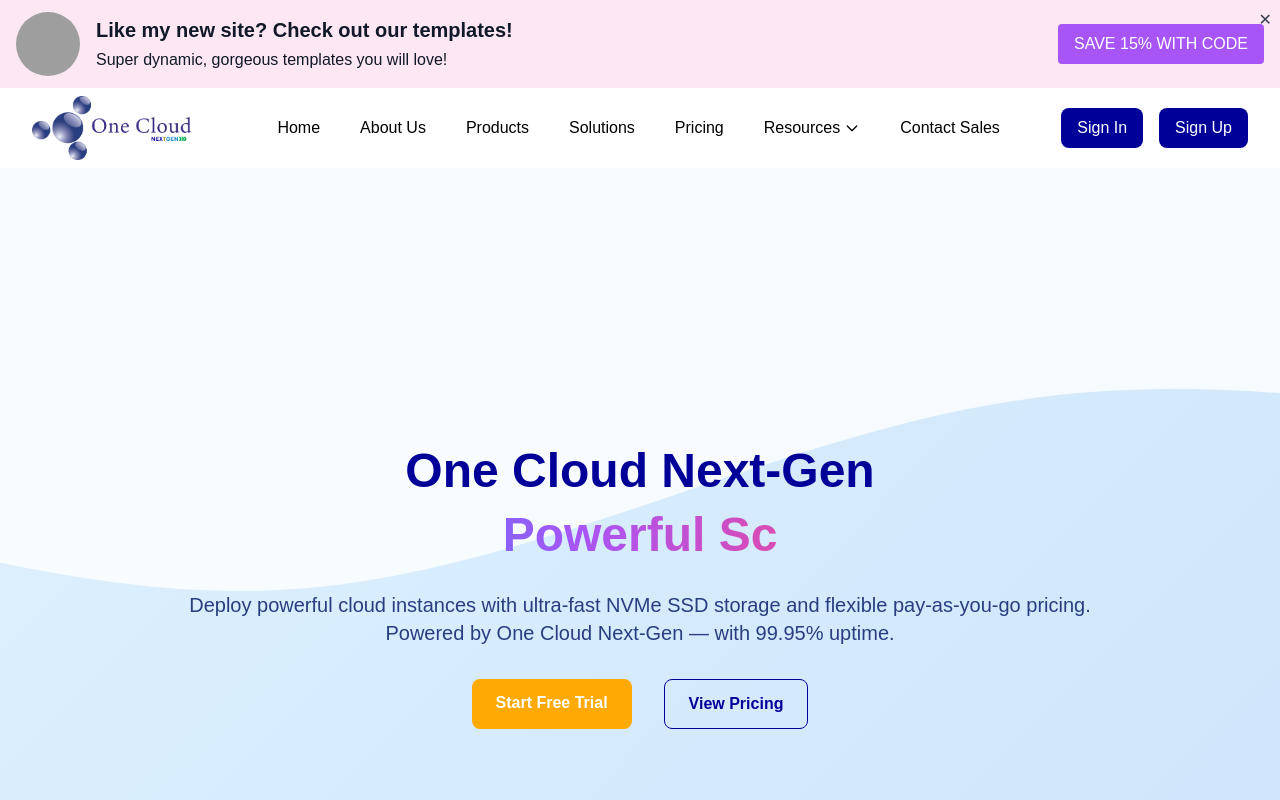
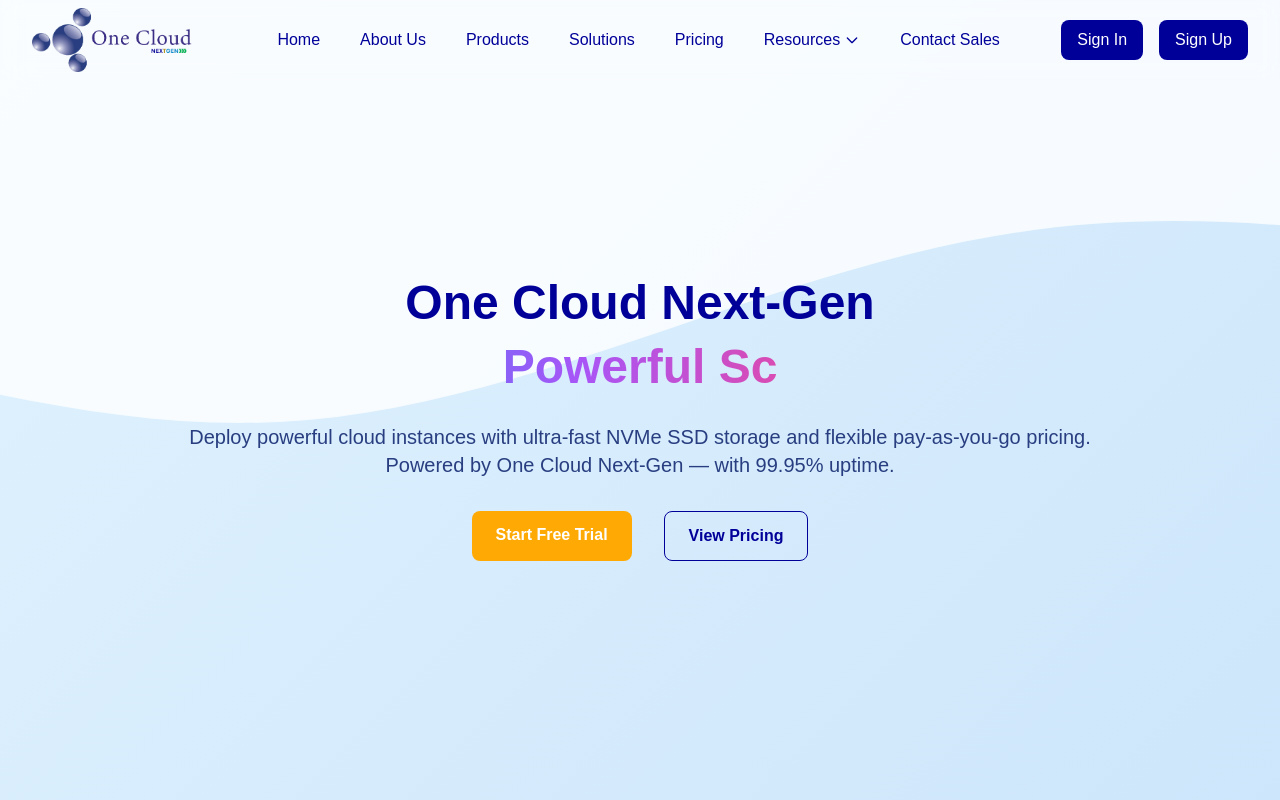
Before and after one commit to ayezinhtun/1CNGUI, a React (Vite) app: page / in a window 1280 px wide. Shown: the top 800 px of the page. Built offline with nearby package versions, Linux system fonts and the light colour scheme; grey boxes are pictures that could not be loaded.

Commit message:
update in dev

```diff
--- a/src/components/AnnouncementBanner.jsx
+++ /dev/null
@@ -1,75 +0,0 @@
-import React, { useState, useEffect } from "react";
-
-export default function AnnouncementBanner({ onBannerHeight }) {
-  const [hidden, setHidden] = useState(false);
-  const [lastScrollY, setLastScrollY] = useState(0);
-
-  // Track scroll direction
-  useEffect(() => {
-    const handleScroll = () => {
-      const currentScrollY = window.scrollY;
-
-      if (currentScrollY > lastScrollY && currentScrollY > 50) {
-        setHidden(true); // scrolling down → hide banner
-      } else if (currentScrollY < lastScrollY) {
-        setHidden(false); // scrolling up → show banner
-      }
-
-      setLastScrollY(currentScrollY);
-    };
-
-    window.addEventListener("scroll", handleScroll, { passive: true });
-    return () => window.removeEventListener("scroll", handleScroll);
-  }, [lastScrollY]);
-
-  // Send banner height to parent for navbar offset
-  useEffect(() => {
-    const bannerEl = document.getElementById("announcement-banner");
-    if (bannerEl && onBannerHeight) {
-      onBannerHeight(bannerEl.offsetHeight);
-    }
-  }, [onBannerHeight]);
-
-  return (
-    <div
-      id="announcement-banner"
-      className={`bg-pink-100 text-gray-900 w-full transform transition-transform duration-300 ease-in-out`}
-      style={{ transform: hidden ? "translateY(-100%)" : "translateY(0)" }}
-    >
-      <div className="max-w-7xl mx-auto px-4 py-3 flex flex-col md:flex-row items-center justify-between gap-4 relative">
-        {/* Left image */}
-        <img
-          src="/path-to-your-image.jpg"
-          alt="Promo"
-          className="w-16 h-16 object-cover rounded-full"
-        />
-
-        {/* Text */}
-        <div className="flex-1 text-center md:text-left">
-          <h2 className="text-lg md:text-xl font-semibold">
-            Like my new site? Check out our templates!
-          </h2>
-          <p className="text-sm md:text-base mt-1">
-            Super dynamic, gorgeous templates you will love!
-          </p>
-        </div>
-
-        {/* Button */}
-        <a
-          href="#"
-          className="bg-purple-500 text-white px-4 py-2 rounded hover:bg-purple-600 text-sm md:text-base"
-        >
-          SAVE 15% WITH CODE
-        </a>
-
-        {/* Close button */}
-        <button
-          onClick={() => setHidden(true)}
-          className="absolute top-2 right-2 text-gray-700 hover:text-gray-900"
-        >
-          ✕
-        </button>
-      </div>
-    </div>
-  );
-}
--- a/src/components/Layout.jsx
+++ b/src/components/Layout.jsx
@@ -2,18 +2,14 @@
 import Navbar from "./Navbar";
 import Footer from "./Footer";
 import { Outlet } from "react-router-dom";
-import AnnouncementBanner from "./AnnouncementBanner";
 
 export function Layout({ children }) {
 
-    const [bannerHeight, setBannerHeight] = useState(0);
   return (
     <div>
 
-         <AnnouncementBanner onBannerHeight={setBannerHeight} />
-      {/* <AnnouncementBanner/> */}
-      {/* <Navbar/> */}
-        <Navbar bannerHeight={bannerHeight} />
+
+      <Navbar/>
       <main>{children}</main>
       <Footer />
       <Outlet />
--- a/src/components/Navbar.jsx
+++ b/src/components/Navbar.jsx
@@ -14,21 +14,6 @@
   const desktopDropdownRef = useRef(null); // Separate ref for desktop
   const mobileDropdownRef = useRef(null); // Separate ref for mobile
 
-  const [sticky, setSticky] = useState(false);
-
-
-    useEffect(() => {
-    const handleScroll = () => {
-      if (window.scrollY >= bannerHeight) {
-        setSticky(true); // fix navbar at top
-      } else {
-        setSticky(false); // normal navbar
-      }
-    };
-
-    window.addEventListener("scroll", handleScroll, { passive: true });
-    return () => window.removeEventListener("scroll", handleScroll);
-  }, [bannerHeight]);
 
   // Toggle mobile menu visibility
   const toggleMobileMenu = () => {
@@ -74,9 +59,10 @@
   }, []);
 
   return (
-     <nav
-      className={`w-full z-50 bg-white transition-all duration-300 ${
-        sticky ? "fixed top-0 shadow-md" : "relative"
+
+    <nav
+      className={`navbar text-primary fixed w-full z-50 ${
+        scrolled ? "scrolled" : ""
       }`}
     >
 
```
